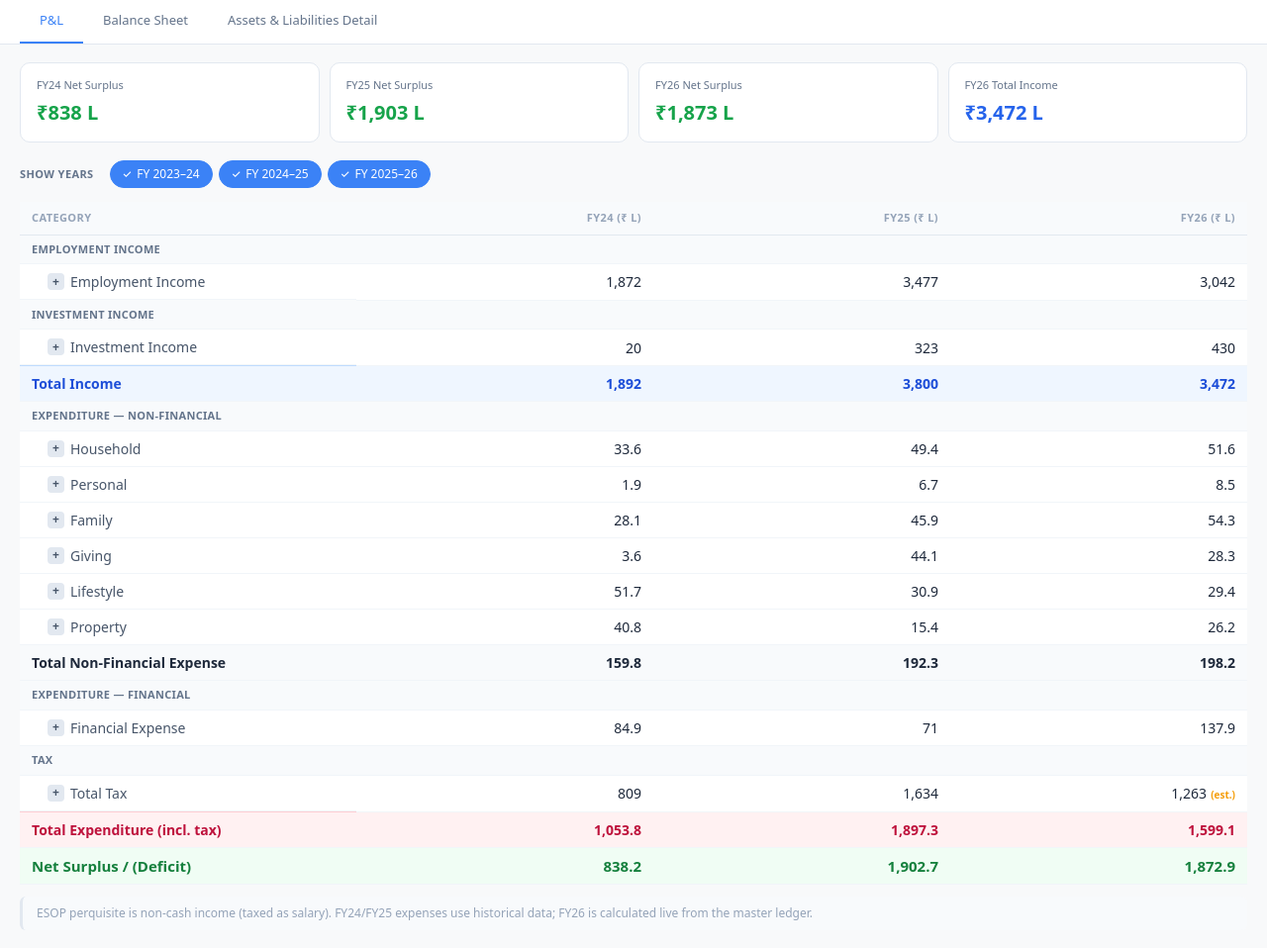
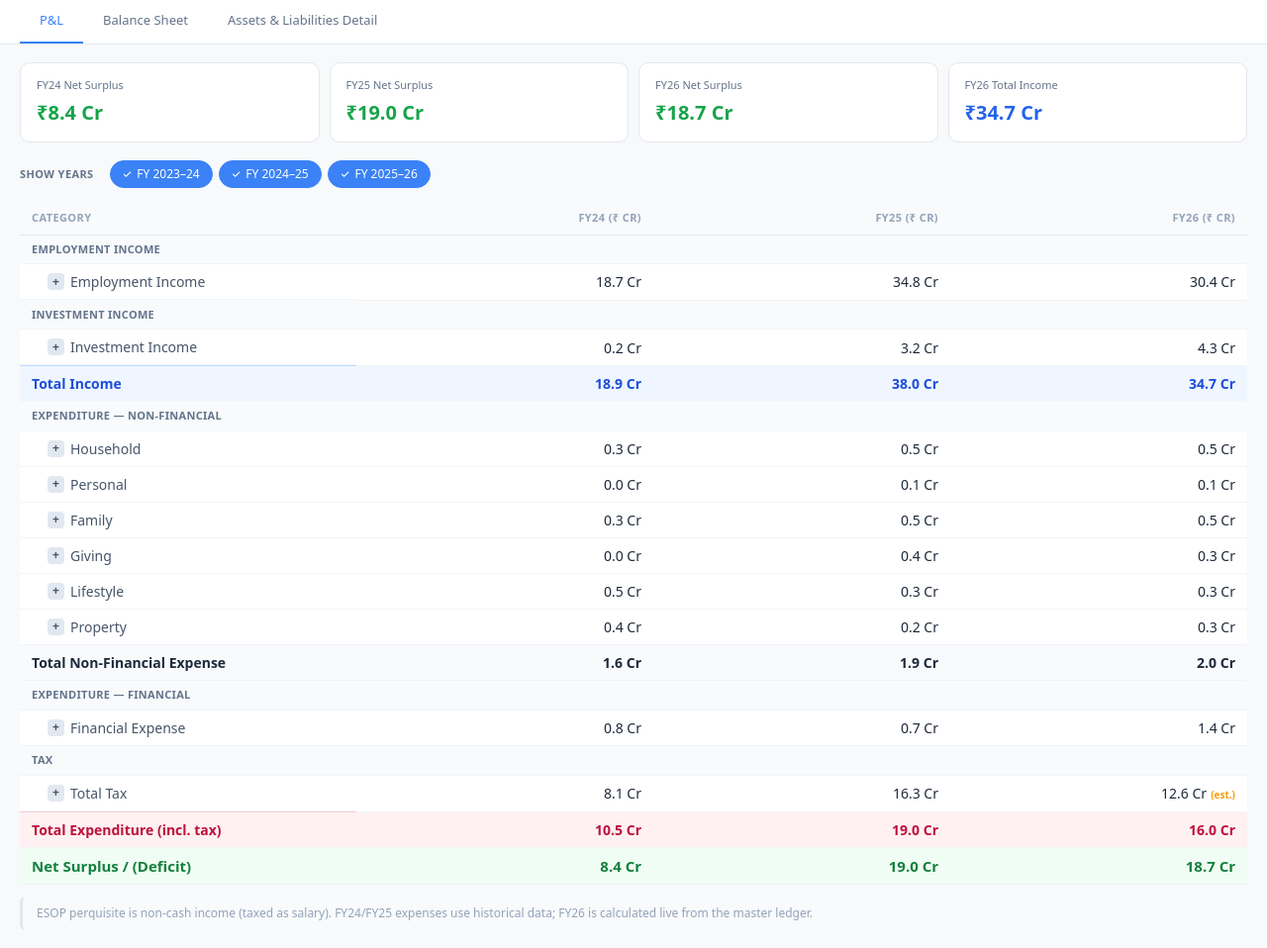
Before and after one commit to sudhirsitapati-code/expense-app, a Flask app: page /financial-statements in a window 1280 px wide. Shown: the part 41-999 px from the top of the page at 99% size. Run offline with Flask 3, Linux system fonts and the light colour scheme; the visitor is signed in with stand-in values (Sample User, id 1); some libraries are stand-ins or nearby versions.

Commit message:
P&L tab: switch to Crores (₹ Cr) to match balance sheet
Co-Authored-By: Claude Sonnet 4.6 <noreply@anthropic.com>

```diff
--- a/templates/financial_statements.html
+++ b/templates/financial_statements.html
@@ -108,9 +108,9 @@ body { background:#f8f9fa; font-size:14px; }
     <colgroup><col class="cat-col"><col><col><col></colgroup>
     <thead><tr id="pl-thead">
       <th>Category</th>
-      <th class="r pl-col-FY24">FY24 (₹ L)</th>
-      <th class="r pl-col-FY25">FY25 (₹ L)</th>
-      <th class="r pl-col-FY26">FY26 (₹ L)</th>
+      <th class="r pl-col-FY24">FY24 (₹ Cr)</th>
+      <th class="r pl-col-FY25">FY25 (₹ Cr)</th>
+      <th class="r pl-col-FY26">FY26 (₹ Cr)</th>
     </tr></thead>
     <tbody id="pl-body"></tbody>
   </table>
@@ -150,11 +150,11 @@ let _activeYear = 'FY26';
 const ALL_FY = ['FY24','FY25','FY26'];
 let _visibleFY = new Set(['FY24','FY25','FY26']);
 
-const fmt  = v => v != null ? v.toLocaleString('en-IN', {maximumFractionDigits:1}) : '—';
-const fmtL = v => v != null ? '₹' + v.toLocaleString('en-IN', {maximumFractionDigits:0}) + ' L' : '—';
-// Balance sheet values stored in Lakhs → display in Crores
+// All financial values stored in Lakhs → display in Crores throughout
 const fmtCr  = v => v != null ? (v/100).toLocaleString('en-IN', {minimumFractionDigits:1, maximumFractionDigits:1}) + ' Cr' : '—';
 const fmtCrK = v => v != null ? '₹' + (v/100).toLocaleString('en-IN', {minimumFractionDigits:1, maximumFractionDigits:1}) + ' Cr' : '—';
+const fmt    = fmtCr;   // P&L table cells reuse same formatter
+const fmtL   = fmtCrK;  // P&L KPI cards
 
 function switchTab(name, el) {
   document.querySelectorAll('.fs-tab').forEach(t => t.classList.remove('active'));
```
